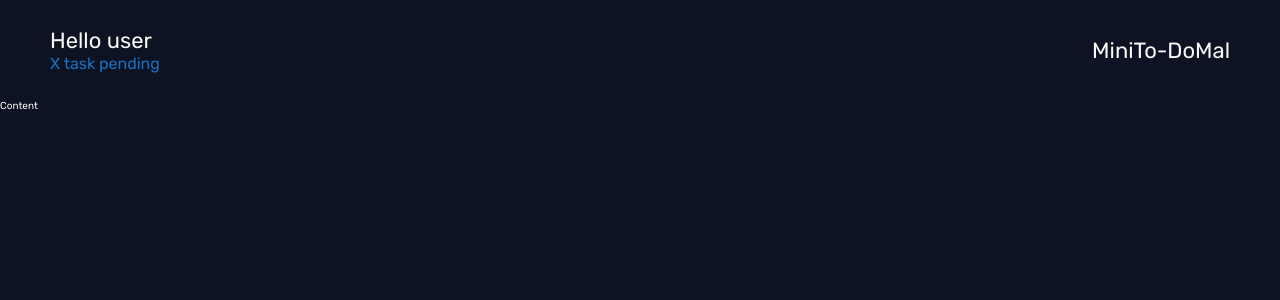
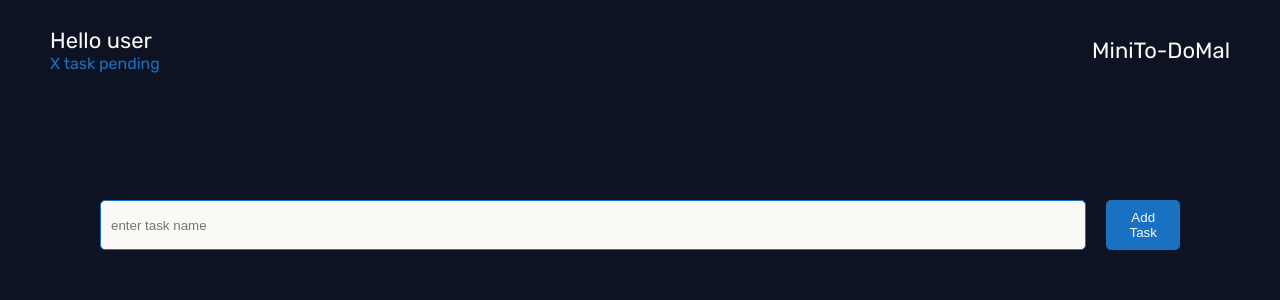
Before and after one commit to MrAghaei/MiniTo-DoMal, a React (Vite) app in the folder minitodomal/: page / in a window 1280 px wide. Shown: the top 300 px of the page. Built offline with nearby package versions, Linux system fonts and the light colour scheme.

Commit message:
[#999 ADD] implement content components (#4)
* [UPDATE] content component

* [ADD] content components basics

* [EXPORT] components

* [ADD] Delete feature

* [UPDATE] app styles

```diff
--- a/minitodomal/src/_main.scss
+++ b/minitodomal/src/_main.scss
@@ -11,6 +11,7 @@ html{
 body{
   font-family: $font-rubik;
   overflow: hidden;
-  //max-width: 1440px;
+  width: 100%;
+  height: 1000px;
   background-color: $main-black;
 }
--- /dev/null
+++ b/minitodomal/src/componenets/AddTask.jsx
@@ -0,0 +1,22 @@
+import '/src/styles/components/_btn.scss';
+import '/src/styles/components/_input.scss';
+import './AddTask.scss';
+
+function AddTask({ taskInput, handleInputChange, handleAddTask }) {
+  return (
+    <div className={'add-task'}>
+      <input
+        className={'input-main'}
+        type={'text'}
+        value={taskInput}
+        onChange={handleInputChange}
+        placeholder={'enter task name'}
+      />
+      <button className={'btn-main'} onClick={handleAddTask}>
+        Add Task
+      </button>
+    </div>
+  );
+}
+
+export default AddTask;
--- /dev/null
+++ b/minitodomal/src/componenets/AddTask.scss
@@ -0,0 +1,5 @@
+
+.add-task{
+  display: flex;
+  gap: 1rem;
+}
--- a/minitodomal/src/componenets/Content.jsx
+++ b/minitodomal/src/componenets/Content.jsx
@@ -1,6 +1,37 @@
 import './Content.scss';
+import { useState } from 'react';
+import AddTask from './AddTask.jsx';
+import TaskList from './TaskList.jsx';
+
 function Content() {
-  return <div className={'content'}>Content</div>;
+  const [taskInput, setTaskInput] = useState('');
+  const [tasks, setTasks] = useState([]);
+
+  const handleInputChange = (event) => {
+    setTaskInput(event.target.value);
+  };
+  const handleAddTask = () => {
+    if (taskInput !== '') {
+      setTasks([...tasks, taskInput]);
+      setTaskInput('');
+    }
+  };
+  const handleDeleteTask = (index) => {
+    const updatedTasks = [...tasks]; //to avoid directly modifying the original array
+    updatedTasks.splice(index, 1);
+    setTasks(updatedTasks);
+  };
+  return (
+    <div className={'content'}>
+      <AddTask
+        handleAddTask={handleAddTask}
+        handleInputChange={handleInputChange}
+        taskInput={taskInput}
+      />
+
+      <TaskList tasks={tasks} handleDeleteTask={handleDeleteTask} />
+    </div>
+  );
 }
 
 export default Content;
--- a/minitodomal/src/componenets/Content.scss
+++ b/minitodomal/src/componenets/Content.scss
@@ -1,7 +1,21 @@
 @import "../styles/abstracts/colors";
 .content{
   background-color: $main-black;
+
   height: 100rem;
+
+  width: 100%;
+
+  max-height: 100vh;
   max-width: 100vw;
+
+
+
+
   color: $main-white;
+  display: flex;
+  flex-direction: column;
+  padding: 10rem;
+  align-content: center;
+  gap: 3rem;
 }
--- /dev/null
+++ b/minitodomal/src/componenets/TaskList.jsx
@@ -0,0 +1,32 @@
+import './TaskList.scss';
+function TaskList({ tasks, handleDeleteTask }) {
+  return (
+    <div>
+      <ul className={'task-list'}>
+        {tasks.map((task, index) => (
+          <li className={'items'} key={index}>
+            <div className={'delete'} onClick={() => handleDeleteTask(index)}>
+              <svg
+                xmlns='http://www.w3.org/2000/svg'
+                fill='none'
+                viewBox='0 0 24 24'
+                stroke-width='1.5'
+                stroke='currentColor'
+                className='w-6 h-6'
+              >
+                <path
+                  stroke-linecap='round'
+                  stroke-linejoin='round'
+                  d='m14.74 9-.346 9m-4.788 0L9.26 9m9.968-3.21c.342.052.682.107 1.022.166m-1.022-.165L18.16 19.673a2.25 2.25 0 0 1-2.244 2.077H8.084a2.25 2.25 0 0 1-2.244-2.077L4.772 5.79m14.456 0a48.108 48.108 0 0 0-3.478-.397m-12 .562c.34-.059.68-.114 1.022-.165m0 0a48.11 48.11 0 0 1 3.478-.397m7.5 0v-.916c0-1.18-.91-2.164-2.09-2.201a51.964 51.964 0 0 0-3.32 0c-1.18.037-2.09 1.022-2.09 2.201v.916m7.5 0a48.667 48.667 0 0 0-7.5 0'
+                />
+              </svg>
+            </div>
+            {task}
+          </li>
+        ))}
+      </ul>
+    </div>
+  );
+}
+
+export default TaskList;
--- /dev/null
+++ b/minitodomal/src/componenets/TaskList.scss
@@ -0,0 +1,23 @@
+@use 'src/styles/abstracts/colors' as *;
+.delete{
+  width: 2rem;
+  height: 2rem;
+  display: inline-block;
+
+}
+.task-list{
+  list-style: none;
+  font-size: 1.8rem;
+
+}
+.items{
+  display: flex;
+  justify-content: start;
+  align-items: center;
+  width: 100%;
+  gap: 1rem;
+  padding: 8px;
+  margin: 8px 0;
+  border: 1px solid $primary-color;
+  border-radius: 4px;
+}
--- /dev/null
+++ b/minitodomal/src/styles/components/_btn.scss
@@ -0,0 +1,20 @@
+@use 'src/styles/abstracts/colors' as *;
+.btn-main{
+  padding: 10px;
+  background-color: $primary-color;
+  color: $main-white;
+  border: none;
+  border-radius: 5px;
+  cursor: pointer;
+  transition: background-color 0.3s ease;
+  &:hover {
+    background-color: #2980b9;
+  }
+  &:focus {
+    outline: none;
+    box-shadow: 0 0 0 3px rgba(52, 152, 219, 0.5); /* Adjust the color as needed */
+  }
+  &:active {
+    transform: translateY(1px); /* Add a subtle press effect */
+  }
+}
--- /dev/null
+++ b/minitodomal/src/styles/components/_input.scss
@@ -0,0 +1,16 @@
+@use 'src/styles/abstracts/colors' as *;
+.input-main {
+  width: 93%;
+  padding: 10px;
+  margin-right: 10px;
+  border: 1px solid $primary-color;
+  background-color: $main-white;
+  border-radius: 5px;
+  box-sizing: border-box; /* Ensure padding is included in the width */
+  transition: border-color 0.3s ease;
+  &:focus {
+    outline: none;
+    border-color: #3498db; /* Adjust the color as needed */
+    box-shadow: 0 0 0 3px rgba(52, 152, 219, 0.3); /* Add a subtle focus effect */
+  }
+}
```
